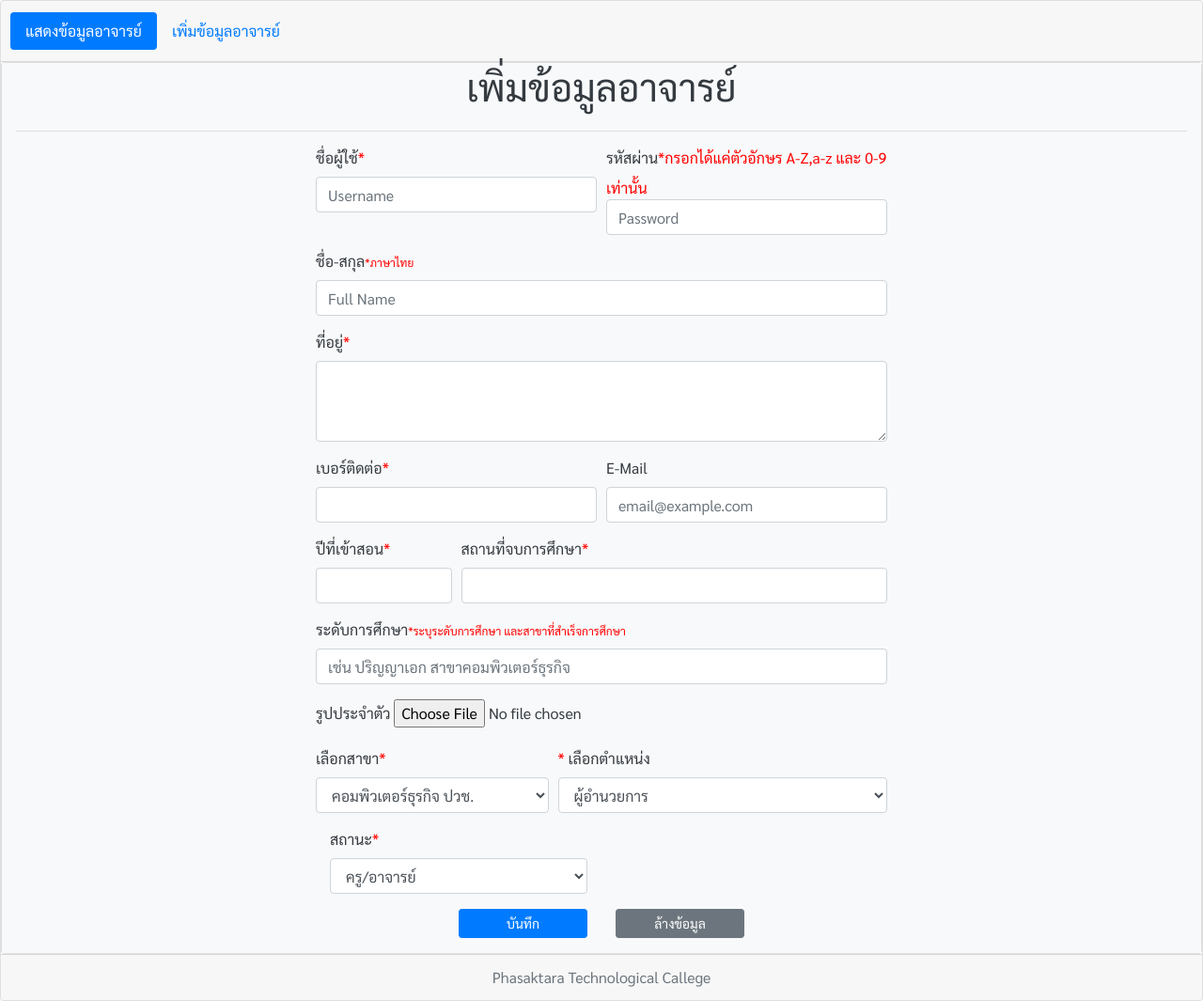
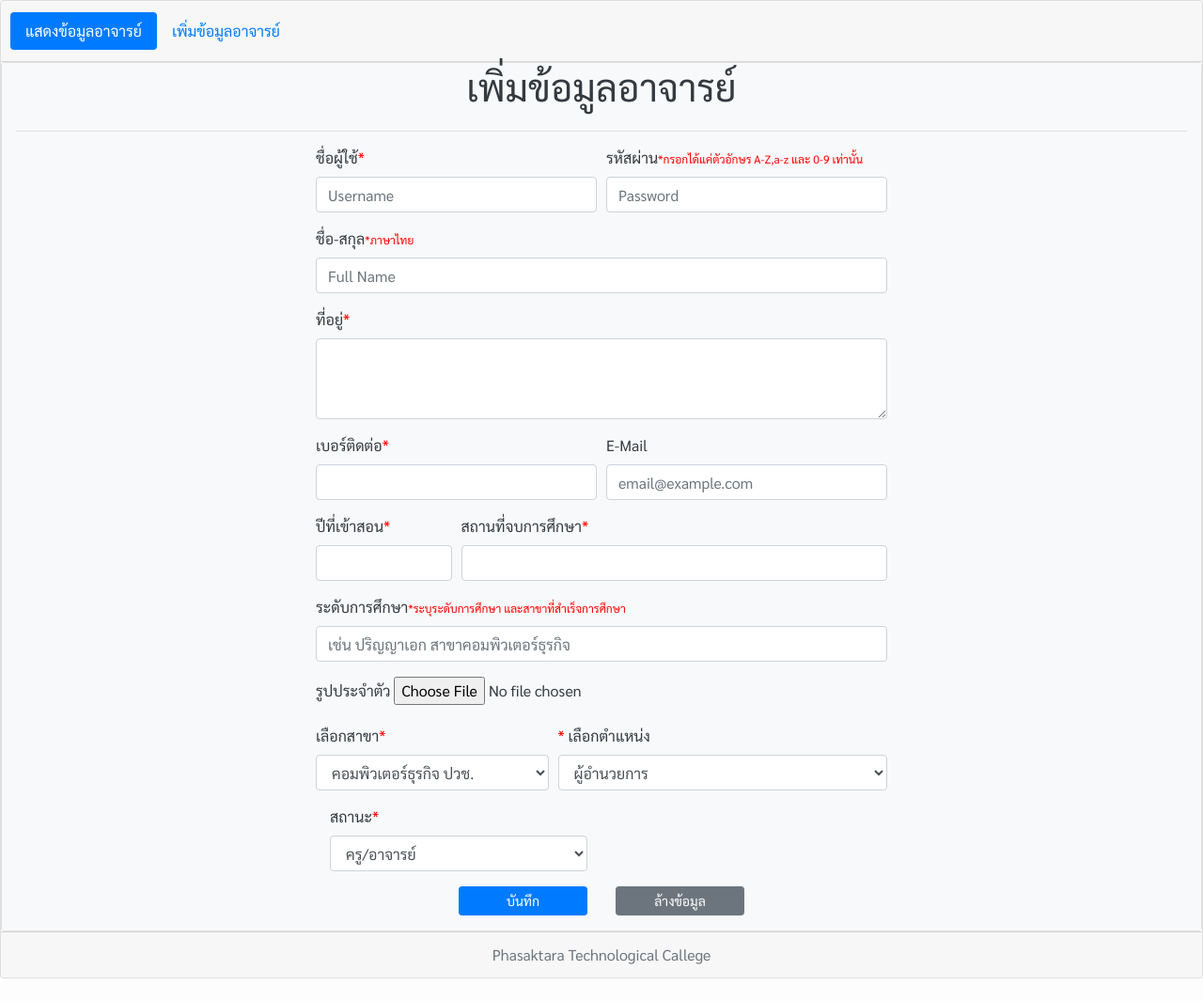
Before and after one commit to artt5901/pstech, a PHP site: page /frm_addteacher.php in a window 1280 px wide; the page is wider, and only the part inside the window is pictured. Shown: the part 104-1169 px from the top of that part at 94% size. After the commit the page ends 1145 px from the top of that part, so only its background shows below. Run offline with PHP 8.4, Linux system fonts and the light colour scheme; the visitor is signed in with stand-in values (Sample User, id 1); data comes from the database, SQL or seed files in the repository; some libraries are stand-ins or nearby versions.

Commit message:
commit v1

```diff
--- a/edit_me_teacher.php
+++ b/edit_me_teacher.php
@@ -68,7 +68,7 @@ $rs = mysqli_fetch_array($result)
                 <input type="text" class="form-control" id="t_username" placeholder="Username" input name="t_username"  value="<?php echo "$rs[t_username]"; ?>" disabled="disabled">
               </div>
               <div class="form-group col-md-6">
-                <label for="inputPassword4">รหัสผ่าน</label>
+                <label for="inputPassword4">รหัสผ่าน</label><span style="color:red; font-size : 12px;">*กรอกได้แค่ตัวอักษร A-Z,a-z และ 0-9 เท่านั้น</span>
                 <input type="password" class="form-control" id="t_password" placeholder="Password" input name="t_password" value="<?php echo "$rs[t_password]"; ?>" onkeypress="isInputPassword(event)">
               </div>
             </div>
--- a/edit_student.php
+++ b/edit_student.php
@@ -72,7 +72,7 @@ $rs = mysqli_fetch_array($result)
                 <input type="text" class="form-control" id="s_username" disabled="disabled" input name="s_username" value="<?php echo "$rs[s_username]"; ?>" onkeypress="isInputNumber(event)" required>
               </div>
               <div class="form-group col-md-6">
-                <label for="inputPassword4">รหัสผ่าน</label><span style="color:red">*กรอกได้แค่ตัวอักษร A-Z,a-z และ 0-9 เท่านั้น</span>
+                <label for="inputPassword4">รหัสผ่าน</label><span style="color:red; font-size : 12px;">*กรอกได้แค่ตัวอักษร A-Z,a-z และ 0-9 เท่านั้น</span>
                 <input type="text" class="form-control" id="s_password" placeholder="Password" input name="s_password" value="<?php echo "$rs[s_password]"; ?>" onkeypress="isInputPassword(event)" required>
               </div>
             </div>
--- a/edit_teacher.php
+++ b/edit_teacher.php
@@ -59,7 +59,7 @@ $rs = mysqli_fetch_array($result)
                 <input type="text" class="form-control" id="t_username" placeholder="Username" input name="t_username"  value="<?php echo "$rs[t_username]"; ?>" onkeypress="isInputUsername(event)">
               </div>
               <div class="form-group col-md-6">
-                <label for="inputPassword4">รหัสผ่าน</label><span style="color:red">*กรอกได้แค่ตัวอักษร A-Z,a-z และ 0-9 เท่านั้น</span>
+                <label for="inputPassword4">รหัสผ่าน</label><span style="color:red; font-size : 12px;">*กรอกได้แค่ตัวอักษร A-Z,a-z และ 0-9 เท่านั้น</span>
                 <input type="password" class="form-control" id="t_password" placeholder="Password" input name="t_password" value="<?php echo "$rs[t_password]"; ?>" onkeypress="isInputPassword(event)">
               </div>
             </div>
--- a/frm_addstudent.php
+++ b/frm_addstudent.php
@@ -40,7 +40,7 @@ if (isset($_SESSION["valid_uname"]) && isset($_SESSION["valid_pwd"]) && isset($_
                   <?php include('checkstudent.php');?>
                 </div>
                 <div class="form-group col-md-6">
-                  <label for="inputPassword4">รหัสผ่าน</label><span style="color:red">*กรอกได้แค่ตัวอักษร A-Z,a-z และ 0-9 เท่านั้น</span>
+                  <label for="inputPassword4">รหัสผ่าน</label><span style="color:red; font-size : 12px;">*กรอกได้แค่ตัวอักษร A-Z,a-z และ 0-9 เท่านั้น</span>
                   <input type="password" class="form-control" id="s_password" placeholder="Password" input name="s_password" onkeypress="isInputPassword(event)" required>
                 </div>
               </div>
--- a/frm_addteacher.php
+++ b/frm_addteacher.php
@@ -35,7 +35,7 @@ if (isset($_SESSION["valid_uname"]) && isset($_SESSION["valid_pwd"]) && isset($_
                   <?php include('checkteacher.php'); ?>
                 </div>
                 <div class="form-group col-md-6">
-                  <label for="inputPassword4">รหัสผ่าน</label><span style="color:red">*กรอกได้แค่ตัวอักษร A-Z,a-z และ 0-9 เท่านั้น</span>
+                  <label for="inputPassword4">รหัสผ่าน</label><span style="color:red; font-size : 12px;">*กรอกได้แค่ตัวอักษร A-Z,a-z และ 0-9 เท่านั้น</span>
                   <input type="password" class="form-control" id="t_password" placeholder="Password" input name="t_password" onkeypress="isInputPassword(event)">
                 </div>
               </div>
```
